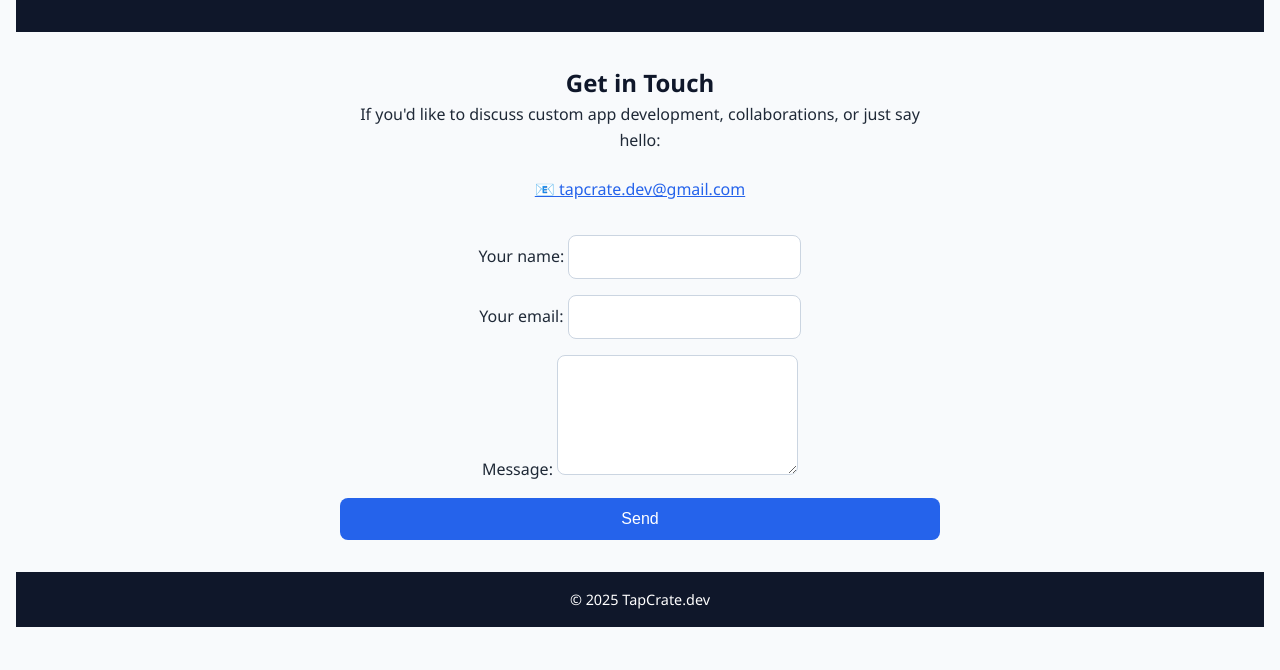
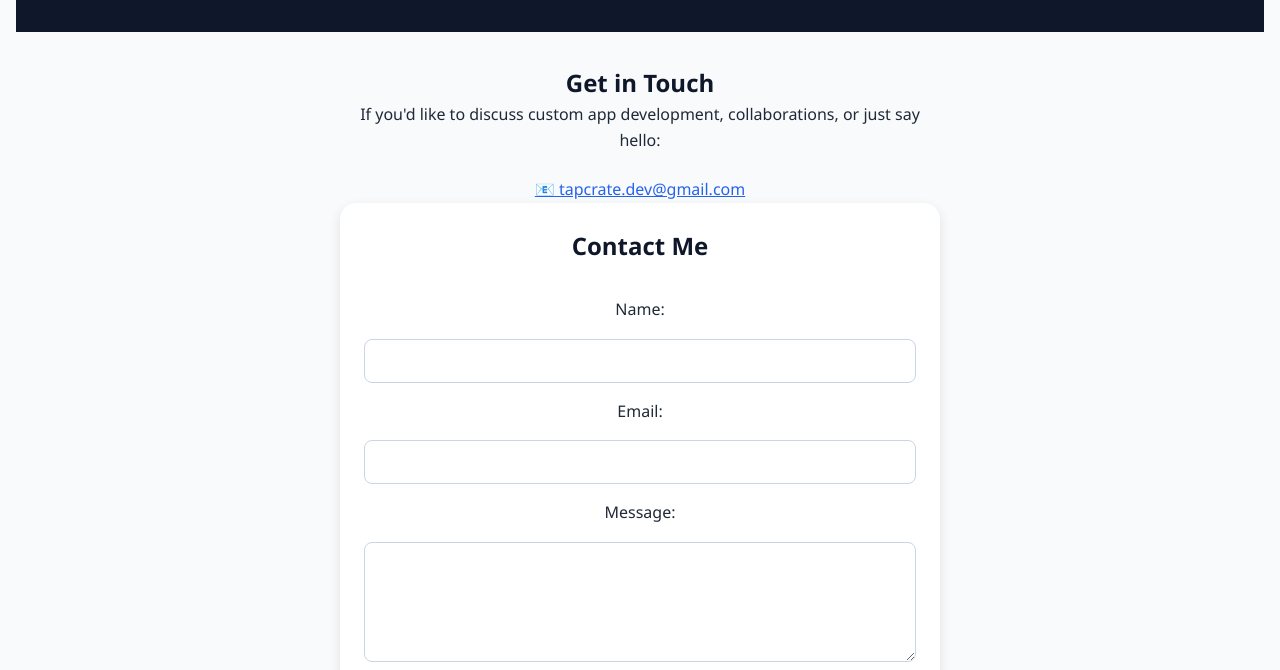
Before and after one commit to tapcrate-dev/tapcrate.dev, a plain HTML site: page contact.html in a window 1280 px wide. Shown: the part 130-800 px from the top of the page. Drawn offline with Linux system fonts and the light colour scheme.

Commit message:
updated contact form card

```diff
--- a/contact.html
+++ b/contact.html
@@ -24,21 +24,24 @@
       <a href="tapcrate.dev@gmail.com" class="button">📧 tapcrate.dev@gmail.com</a>
     </p>
 
-    <form action="https://formspree.io/f/xwpqoykq" method="POST">
-  <label>
-    Your name:
-    <input type="text" name="name" required>
-  </label>
-  <label>
-    Your email:
-    <input type="email" name="email" required>
-  </label>
-  <label>
-    Message:
-    <textarea name="message" required></textarea>
-  </label>
-  <button type="submit">Send</button>
-</form>
+    <section class="contact-card">
+      <div class="card">
+        <h2>Contact Me</h2>
+        <form action="https://formspree.io/f/xwpqoykq" method="POST">
+          <label for="name">Name:</label>
+          <input type="text" name="name" id="name" required>
+
+          <label for="email">Email:</label>
+          <input type="email" name="email" id="email" required>
+
+          <label for="message">Message:</label>
+          <textarea name="message" id="message" rows="5" required></textarea>
+
+          <button type="submit">Send Message</button>
+        </form>
+      </div>
+    </section>
+
 
   </main>
 
```
